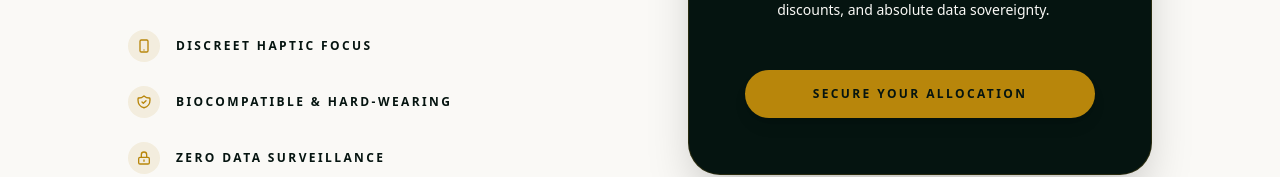
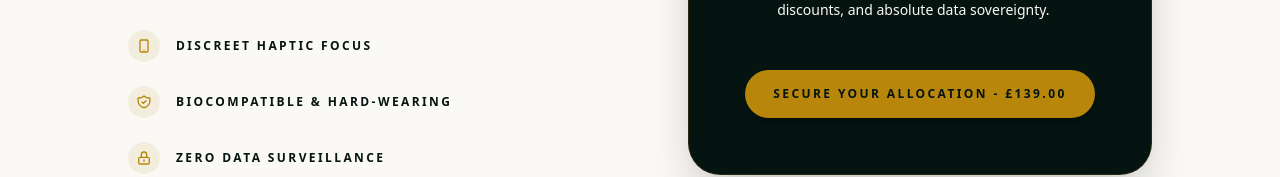
Before and after one commit to amanahco/amanah-web, a Next.js app: page /hardware in a window 1280 px wide. Shown: the part 1432-1609 px from the top of the page. Built offline with nearby package versions, Linux system fonts and the light colour scheme.

Commit message:
feat: Implement secure Stripe checkout functionality in Hardware component. Added loading state management and updated UI to replace the link with a button for initiating the checkout process, enhancing user experience during transactions.

```diff
--- a/app/hardware/page.tsx
+++ b/app/hardware/page.tsx
@@ -1,16 +1,54 @@
+"use client";
+
 /**
  * UI: Amanah Web Storefront - Hardware Sanctuary (Gemini Masterpiece)
  * Description: Cinematic gallery layout using the perfected Gemini image.
  * Uses an aggressive CSS crop (`scale-[1.15] translate-y-4 translate-x-4`)
  * to completely eradicate the stubborn Gemini watermark.
  * Features the corrected "Founder's Access" luxury copy.
+ * Integrated with secure Stripe checkout route.
  * Amanah Collective Ltd ©️ 2026
  */
 
-import React from 'react';
+import React, { useState } from 'react';
 import Link from 'next/link';
 
 export default function Hardware() {
+  // State to handle the loading spinner when they click
+  const [isProcessing, setIsProcessing] = useState(false);
+
+  // The function that securely triggers Stripe
+  const handleCheckout = async () => {
+    setIsProcessing(true);
+    try {
+      const response = await fetch('/api/checkout', {
+        method: 'POST',
+        headers: {
+          'Content-Type': 'application/json',
+        },
+        body: JSON.stringify({
+          userEmail: 'guest@amanahco.co', // We can connect this to actual user auth later
+          ringSize: 'Standard',
+          edition: 'Universal Titanium',
+          isFoundingMember: false,
+        }),
+      });
+
+      const data = await response.json();
+
+      if (data.url) {
+        // Instantly redirects the supporter to your secure Stripe hosted checkout
+        window.location.href = data.url;
+      } else {
+        console.error('Checkout failed:', data.error);
+      }
+    } catch (error) {
+      console.error('Frontend Error:', error);
+    } finally {
+      setIsProcessing(false);
+    }
+  };
+
   return (
     <main className="min-h-screen bg-[#FAF9F6] flex flex-col items-center pt-12 pb-24 px-6 md:px-12 font-sans text-[#051410] overflow-x-hidden">
 
@@ -92,9 +130,14 @@ export default function Hardware() {
             </div>
           </div>
 
-          <Link href="/login" className="block text-center bg-[#B8860B] text-[#051410] py-4 px-6 rounded-full text-[10px] md:text-xs font-bold tracking-[0.2em] uppercase hover:bg-[#FAF9F6] transition-colors duration-300 w-full shadow-lg relative z-10">
-            Secure Your Allocation
-          </Link>
+          {/* THE UPDATED SECURE CHECKOUT BUTTON */}
+          <button
+            onClick={handleCheckout}
+            disabled={isProcessing}
+            className="block text-center bg-[#B8860B] text-[#051410] py-4 px-6 rounded-full text-[10px] md:text-xs font-bold tracking-[0.2em] uppercase hover:bg-[#FAF9F6] transition-colors duration-300 w-full shadow-lg relative z-10 disabled:opacity-50 disabled:cursor-not-allowed"
+          >
+            {isProcessing ? 'Securing Sanctuary...' : 'Secure Your Allocation - £139.00'}
+          </button>
         </div>
       </div>
 
```
